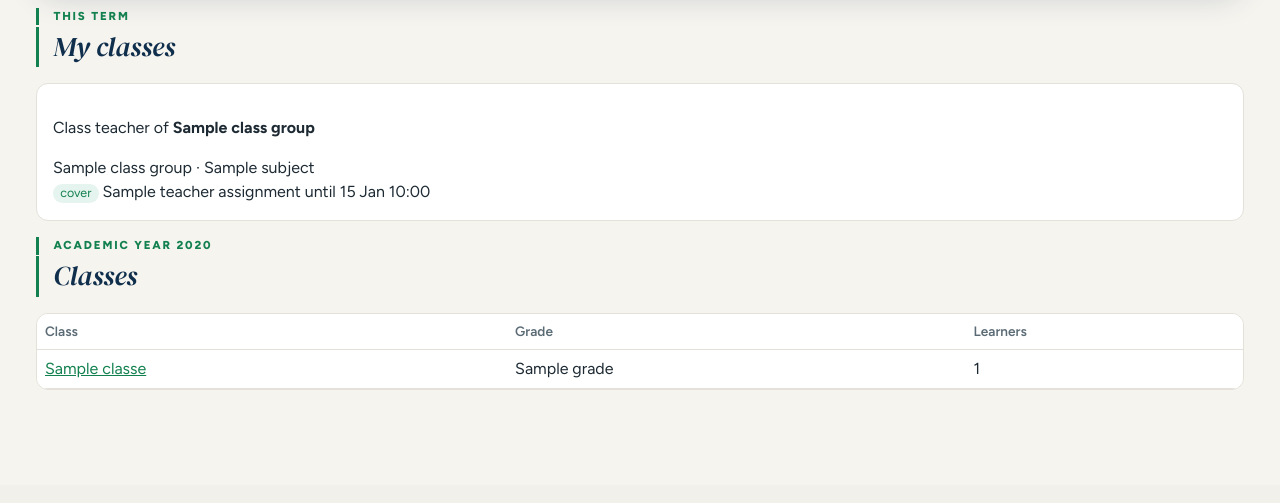
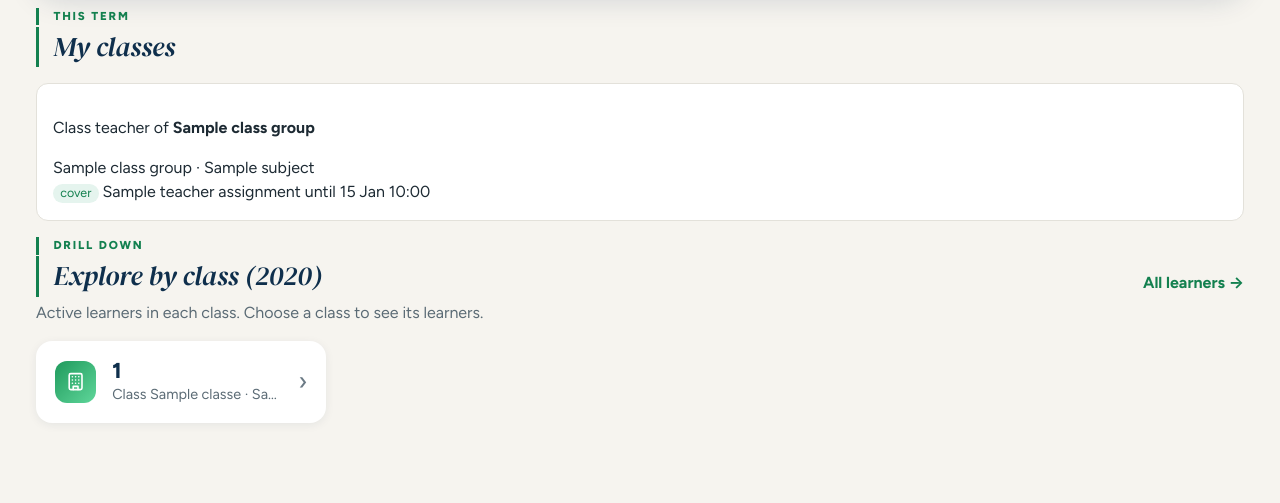
Before and after one commit to TenzyBravo/Kalulushi-Trust, a Django app: template templates/home.html in a window 1280 px wide. Shown: the part 315-818 px from the top of the page. Before the commit the page ends 705 px from the top, so only its background shows below. Run offline with Django 5.2, Linux system fonts and the light colour scheme; the template is opened without the code that fills it: most values are stand-ins (such as "Sample title", 1, 10 or a date in 2020).

Commit message:
Home page: explore-by-class cards instead of the classes table
Co-Authored-By: Claude Opus 5.5 <noreply@anthropic.com>

```diff
--- a/templates/base.html
+++ b/templates/base.html
@@ -108,6 +108,19 @@
     .tone-violet { background:#efebf8; border-color:#ddd5f1; } .tone-violet .glance-icon { background:#7c5ce0; } .tone-violet .glance-value, .tone-violet .glance-link { color:#5b3fc4; }
     .tone-amber  { background:#fdf5e2; border-color:#f4e2b5; } .tone-amber  .glance-icon { background:#f2b21c; } .tone-amber  .glance-value, .tone-amber  .glance-link { color:#a8690a; }
 
+    .section-head { display:flex; justify-content:space-between; align-items:flex-end; gap:1rem; flex-wrap:wrap; }
+    .section-head .section-title { margin-bottom:.25rem; }
+    .section-link { font-weight:700; text-decoration:none; color:var(--accent); margin-bottom:.4rem; }
+    .section-intro { margin:0 0 1rem; color:var(--muted); }
+    .explore { display:grid; gap:1rem; grid-template-columns:repeat(auto-fill, minmax(240px, 1fr)); margin-bottom:2rem; }
+    .explore-card { display:flex; align-items:center; gap:1rem; background:#fff; border-radius:16px; padding:1rem 1.1rem; text-decoration:none; color:var(--ink); box-shadow:0 2px 10px #0f2f4c12; border:1px solid transparent; transition:border-color .15s, transform .15s; }
+    .explore-card:hover { border-color:#bfe3cf; transform:translateY(-1px); }
+    .explore-icon { display:inline-grid; place-items:center; width:2.6rem; height:2.6rem; border-radius:12px; color:#fff; font-size:1.2rem; background:linear-gradient(135deg, #1f9a5c, #5fd69a); flex-shrink:0; }
+    .explore-body { display:flex; flex-direction:column; min-width:0; flex:1; }
+    .explore-value { font-size:1.35rem; font-weight:800; color:var(--navy); line-height:1.2; }
+    .explore-name { color:var(--muted); font-size:.9rem; white-space:nowrap; overflow:hidden; text-overflow:ellipsis; }
+    .explore-chevron { font-size:1.6rem; color:#6b7a85; line-height:1; }
+
     @media (max-width: 760px) {
       .hero { grid-template-columns:1fr; padding:1.5rem 1.25rem; border-radius:18px; }
       .waiting-label { border-right:0; padding-right:0; width:100%; }
--- a/templates/home.html
+++ b/templates/home.html
@@ -81,12 +81,26 @@
 {% endif %}
 
 {% if classes %}
-<p class="section-eyebrow">Academic year {{ year }}</p>
-<h2 class="section-title">Classes</h2>
-<div class="table-wrap card flush"><table>
-  <thead><tr><th>Class</th><th>Grade</th><th>Learners</th></tr></thead>
-  <tbody>{% for c in classes %}<tr><td><a href="{% url 'learner_list' %}?class={{ c.pk }}">{{ c.name }}</a></td><td>{{ c.grade.name }}</td><td>{{ c.size }}</td></tr>{% endfor %}</tbody>
-</table></div>
+<div class="section-head">
+  <div>
+    <p class="section-eyebrow">Drill down</p>
+    <h2 class="section-title">Explore by class ({{ year }})</h2>
+  </div>
+  <a class="section-link" href="{% url 'learner_list' %}">All learners <span aria-hidden="true">→</span></a>
+</div>
+<p class="section-intro">Active learners in each class. Choose a class to see its learners.</p>
+<div class="explore">
+  {% for c in classes %}
+  <a class="explore-card" href="{% url 'learner_list' %}?class={{ c.pk }}">
+    <span class="explore-icon">{% include "icons.html" with name="building" %}</span>
+    <span class="explore-body">
+      <span class="explore-value">{{ c.size }}</span>
+      <span class="explore-name">Class {{ c.name }} · {{ c.grade.name }}</span>
+    </span>
+    <span class="explore-chevron" aria-hidden="true">›</span>
+  </a>
+  {% endfor %}
+</div>
 {% elif whole_school and year %}
 <div class="notice">No classes exist for {{ year }} yet. Add them under <a href="{% url 'admin:school_classgroup_changelist' %}">School setup → Classes</a>.</div>
 {% endif %}
```
Also changed, not shown: tests/test_views.py (+3 -0 lines).
